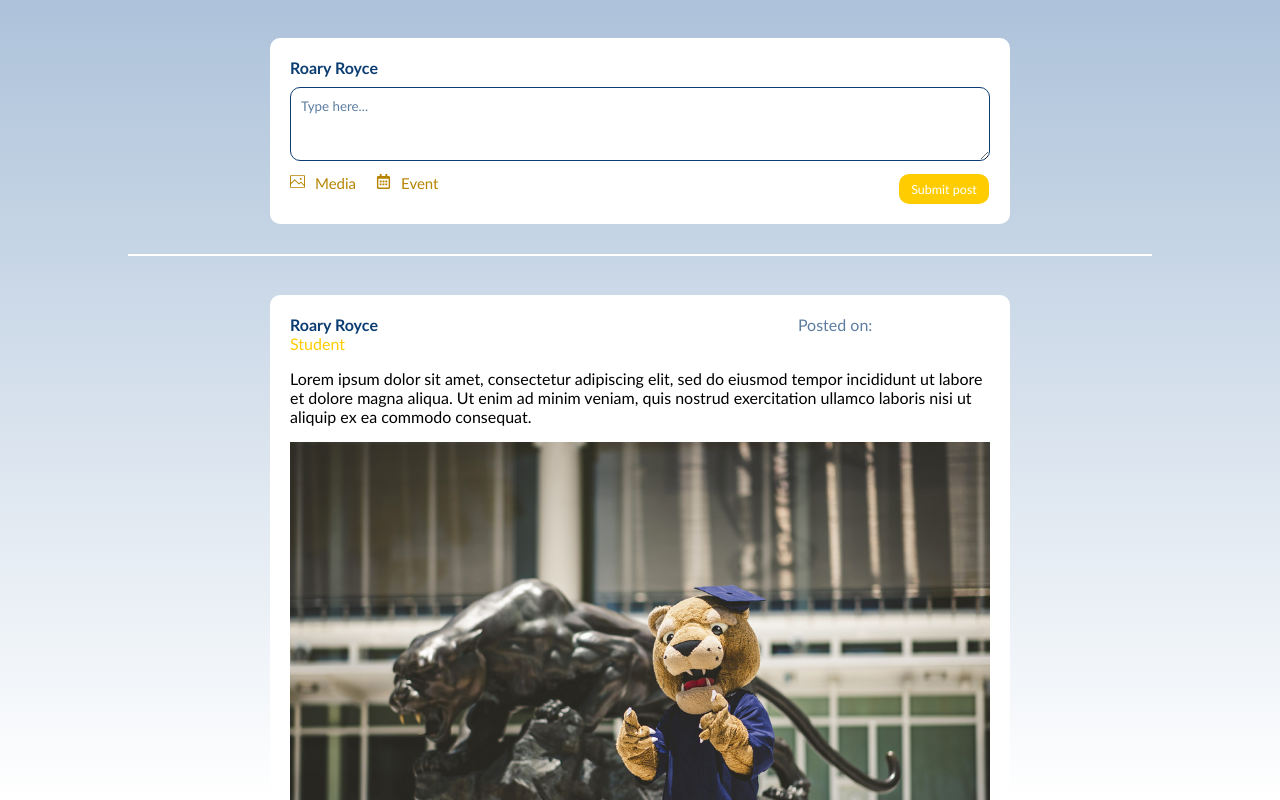
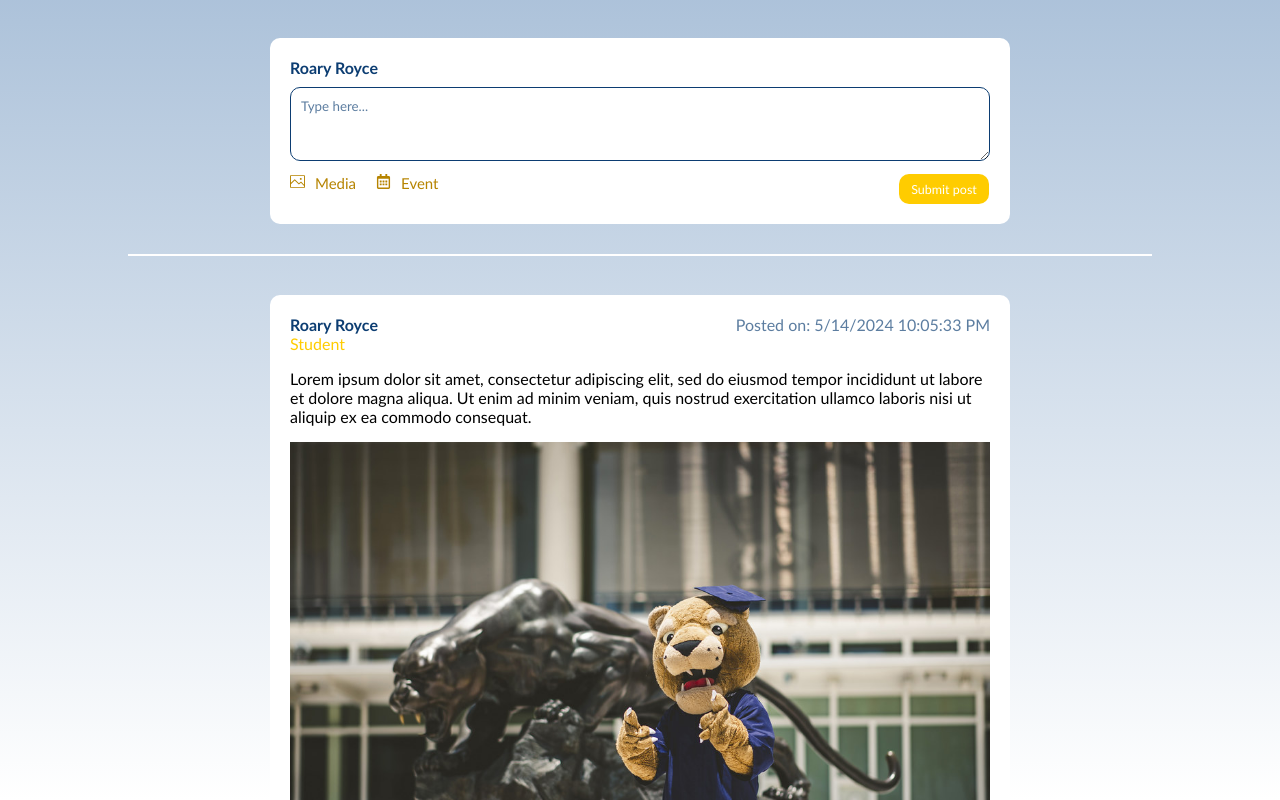
Before and after one commit to Giorgio-Abboud/FIUnity, a React (Vite) app in the folder FIUnity_Frontend/: page / in a window 1280 px wide. Shown: the top 800 px of the page. Built offline with nearby package versions, Linux system fonts and the light colour scheme.

Commit message:
time stamp formatted

```diff
--- a/FIUnity_Frontend/src/Homepage.jsx
+++ b/FIUnity_Frontend/src/Homepage.jsx
@@ -24,6 +24,7 @@ function Homepage() {
         description={
           "Lorem ipsum dolor sit amet, consectetur adipiscing elit, sed do eiusmod tempor incididunt ut labore et dolore magna aliqua. Ut enim ad minim veniam, quis nostrud exercitation ullamco laboris nisi ut aliquip ex ea commodo consequat. "
         }
+        timestamp={'5/14/2024 10:05:33 PM'}
         classification={"Student"}
         imgUrl={"/images/roary-post-img.png"}
         // timestamp={"5/13/2024 3:54:33 PM"}
--- a/FIUnity_Frontend/src/components/FinalPost.jsx
+++ b/FIUnity_Frontend/src/components/FinalPost.jsx
@@ -4,7 +4,7 @@ import { AiOutlineLike } from "react-icons/ai";
 import { FaRegCommentAlt } from "react-icons/fa";
 import { IoShareOutline } from "react-icons/io5";
 import { BiRepost } from "react-icons/bi";
-import axios from "axios";
+// import axios from "axios";
 
 export default function FinalPost({
   firstName,
@@ -19,11 +19,12 @@ export default function FinalPost({
     <div className=" final-post-box font">
       <div className="name-container">
         <div>
-          <span className="name">
-            {firstName} {lastName}
-          </span>
-          <span className="time-stamp">Posted on: {}</span>
-          <br />
+          <div className="time-container">
+            <span className="name">
+              {firstName} {lastName}
+            </span>
+            <span className="time-stamp">Posted on: {timestamp}</span>
+          </div>
           <span className="classification">{classification}</span>
         </div>
       </div>
--- a/FIUnity_Frontend/src/components/Post.css
+++ b/FIUnity_Frontend/src/components/Post.css
@@ -65,8 +65,12 @@
 
 .time-stamp {
   color: #0c3d72ab;
-  padding-left: 420px;
-  padding-top:5px;
+}
+
+.time-container {
+  width: 100%;
+  display: flex;
+  justify-content: space-between;
 }
 
 .post-button {
@@ -131,13 +135,6 @@
   color: #ffcc00;
 }
 
-.name-container {
-  gap: 15px;
-  display: flex;
-  /* flex-direction: column;
-  align-items: flex-start; */
-}
-
 .post-pic {
   width: 100%;
 }
```
